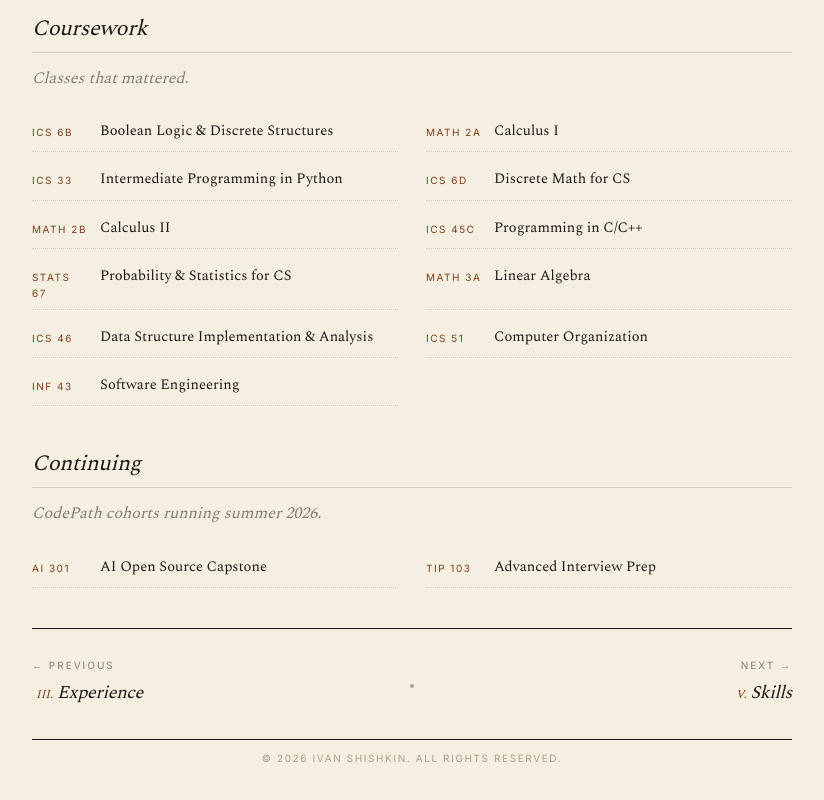
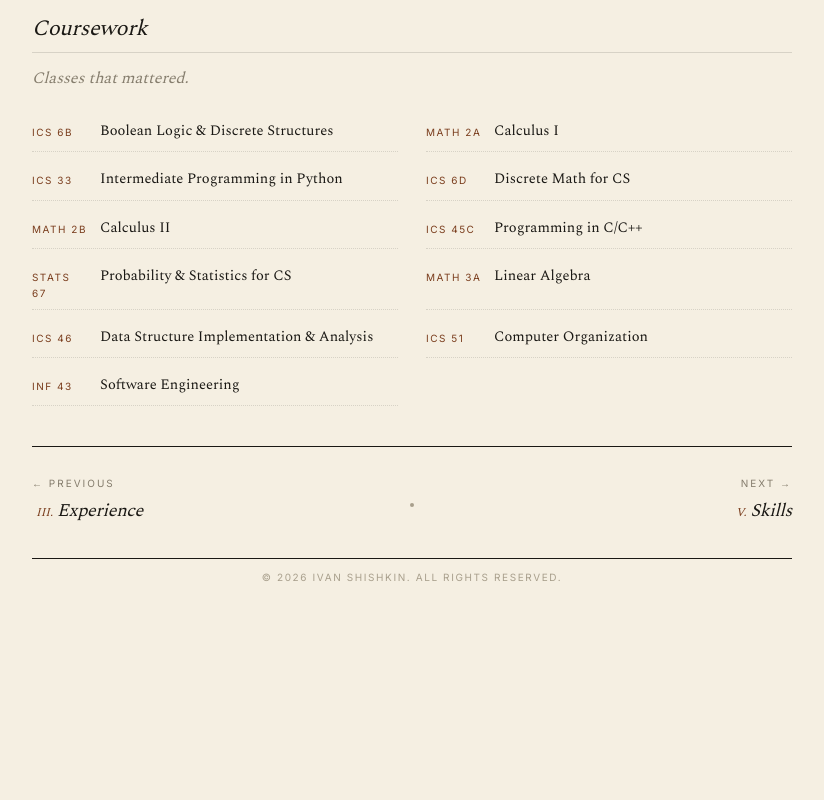
Before and after one commit to Ivan-Shishkin-Dev/Personal_Portfolio_3, a Next.js app: page /education in a window 1280 px wide. Shown: the part 879-1679 px from the top of the page, without its empty margins (228-1052 px from the left). After the commit the page ends 1564 px from the top, so only its background shows below. Built offline with nearby package versions, Linux system fonts and the light colour scheme.

Commit message:
Remove Continuing section from /education

```diff
--- a/app/education/page.tsx
+++ b/app/education/page.tsx
@@ -62,13 +62,6 @@ export default function EducationPage() {
         <div className="course"><span className="code">ICS 51</span><span>Computer Organization</span></div>
         <div className="course"><span className="code">INF 43</span><span>Software Engineering</span></div>
       </div>
-
-      <h2 style={{ fontFamily: "var(--ser)", fontSize: 22, fontWeight: 400, margin: "40px 0 12px", paddingBottom: 6, borderBottom: "0.5px solid var(--rule)" }}><em>Continuing</em></h2>
-      <p style={{ color: "var(--muted)", fontStyle: "italic", marginBottom: 20 }}>CodePath cohorts running summer 2026.</p>
-      <div className="courses">
-        <div className="course"><span className="code">AI 301</span><span>AI Open Source Capstone</span></div>
-        <div className="course"><span className="code">TIP 103</span><span>Advanced Interview Prep</span></div>
-      </div>
     </SectionLayout>
   );
 }
```
